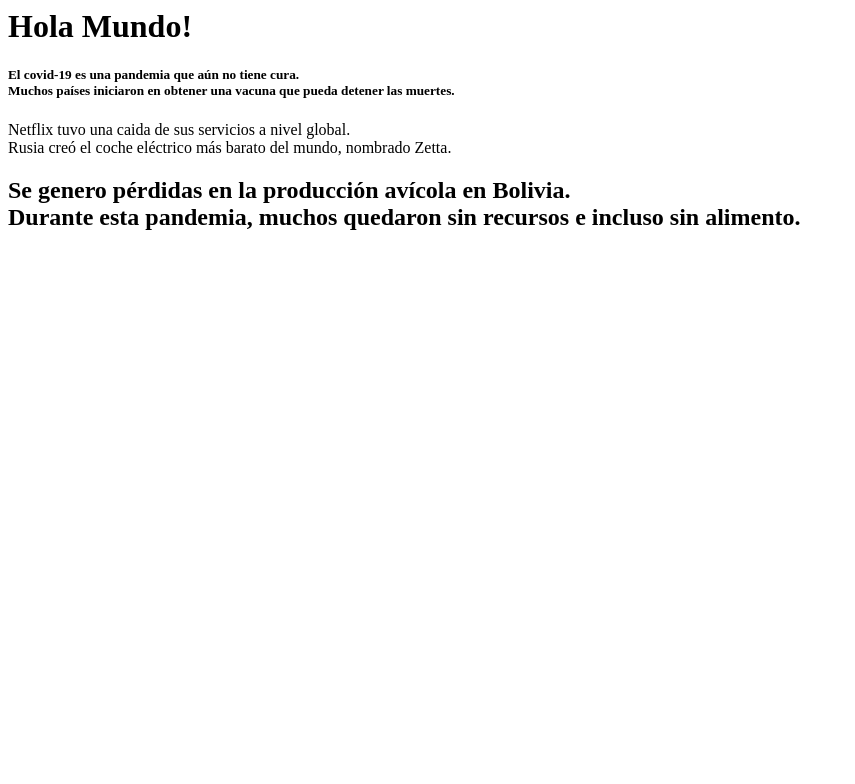
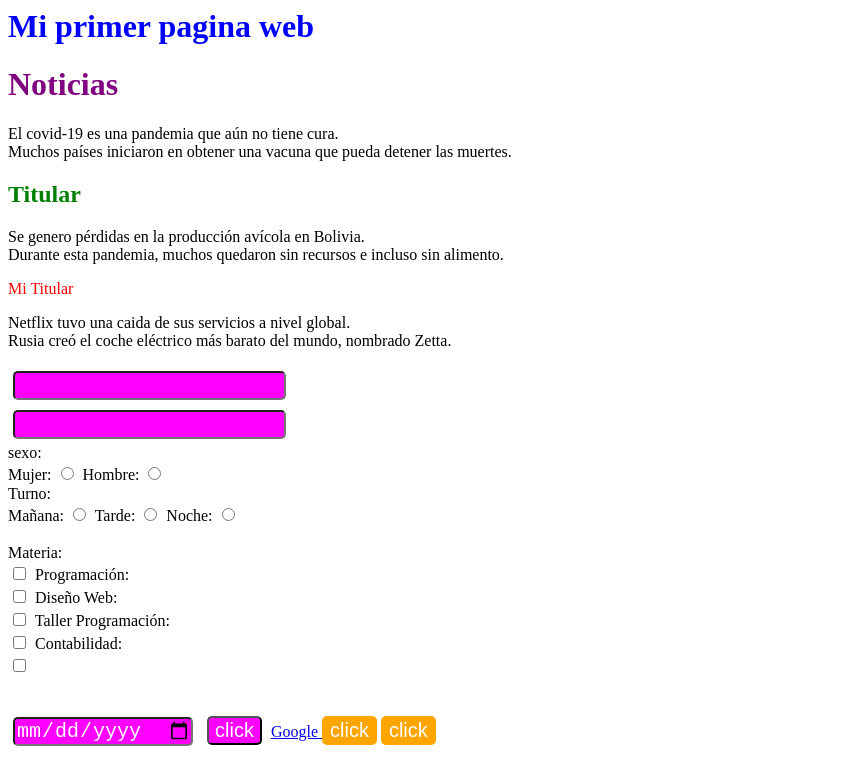
Before and after one commit to Jho-coder/Proyecto-Jonatan, a plain HTML site: page Index.html in a window 1280 px wide. Shown: the whole page, without its empty margins (0-855 px from the left). Drawn offline with Linux system fonts and the light colour scheme.

Commit message:
Update Index.html

```diff
--- a/Index.html
+++ b/Index.html
@@ -1,15 +1,111 @@
 <html>
 	<head>
 		<title>
-			Mi primer pagina web
+			Hola Mundo!
 		</title>
 	</head>
+
+	<style>
+		<body>{
+			background-color: lightblue;
+			font-family: Andale Mono, monospace;
+		}
+
+		#one {
+			color: blue;
+
+		}
+
+		#two {
+			color: purple;
+
+		}
+
+		#three {
+			color: green;
+		}
+
+		#four {
+			color: red;
+		}
+
+		input {
+			background-color: magenta;
+			color: white;
+			margin: 5px;
+			font-size: 20px;
+			border-radius: 5px;
+		}
+
+		button {
+			color: white;
+			font-size: 20px;
+			background-color: orange;
+			border-color: transparent;
+			border-radius: 5px;
+		}
+
+		#size {
+			max-width: 500px;
+			max-height:
+		}
+
+	</style>
 	<body>
-		<h1> Hola Mundo! </h1>
+		<div id="size">
+		<h1 id="one"> Mi primer pagina web </h1>
+		</div>
 
-    <h5>  El covid-19 es una pandemia que aún no tiene cura.<br> Muchos países iniciaron en obtener una vacuna que pueda detener las muertes. </h5>
+    <h1 id="two"> Noticias </h1>
+    <p>El covid-19 es una pandemia que aún no tiene cura.<br>
+    Muchos países iniciaron en obtener una vacuna que pueda detener las muertes. </p>
 
-		<h7>  Netflix tuvo una caida de sus servicios a nivel global.<br>Rusia creó el coche eléctrico más barato del mundo, nombrado Zetta. </h7>
-			<h2>  Se genero pérdidas en la producción avícola en Bolivia. <br> Durante esta pandemia, muchos quedaron sin recursos e incluso sin alimento.
+    	<h2 id="three"> Titular </h2>
+			<p>Se genero pérdidas en la producción avícola en Bolivia. <br> Durante esta pandemia, muchos quedaron sin recursos e incluso sin alimento.</p>
+
+			<h7 id="four"> Mi Titular </h7>
+				<p>Netflix tuvo una caida de sus servicios a nivel global.<br>
+				Rusia creó el coche eléctrico más barato del mundo, nombrado Zetta.</p>
+
+
+	<form action="">
+		<input type="text" name="escriba su nombre">
+		<br>
+		<input type="text" name="escriba su apellido"> <br>
+
+		<label>sexo: <br>
+			<label> Mujer: </label>
+			<input type="radio" name="Genero" id="">
+			<label> Hombre: </label>
+			<input type="radio" name="Genero" id="">
+		</label>
+		<br>
+
+		<label> Turno: <br>
+			<label> Mañana: </label>
+			<input type="radio" name="Turno" id="">
+			<label> Tarde: </label>
+			<input type="radio" name="Turno" id="">
+			<label> Noche: </label>
+			<input type="radio" name="Turno" id="">
+		</label> <br> <br>
+
+		<label> Materia: </label> <br>
+		<input type="checkbox" name="Materia" id="">
+		<label> Programación: </label> <br>
+		<input type="checkbox" name="Materia" id="">
+		<label> Diseño Web: </label> <br>
+		<input type="checkbox" name="Materia" id="">
+		<label> Taller Programación: </label> <br>
+		<input type="checkbox" name="Materia" id="">
+		<label> Contabilidad: </label> <br>
+		<input type="checkbox" name="Materia" id=""> <br>
+	</form> <br>
+
+	<input type="date" name="" id="">
+	<input type="button" value="click">
+	<a href="https://www.google.com"> Google </a>
+	<button disabled="disabled"> click </button>
+	<button type="reset"> click </button>
 	</body>
 </html>
```
